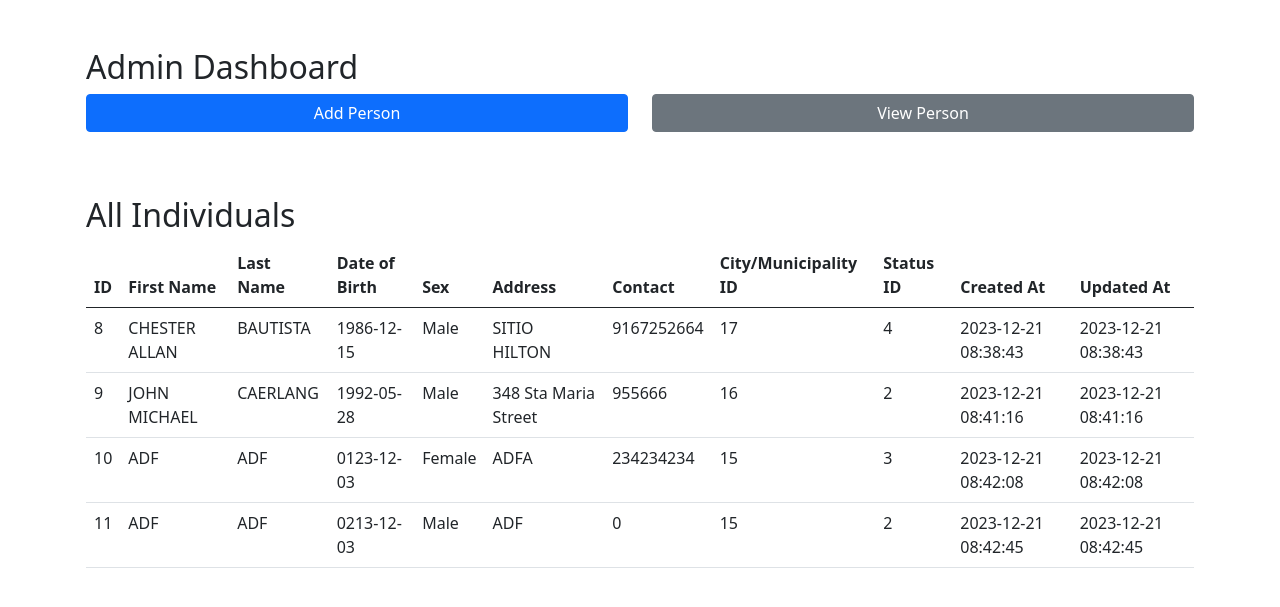
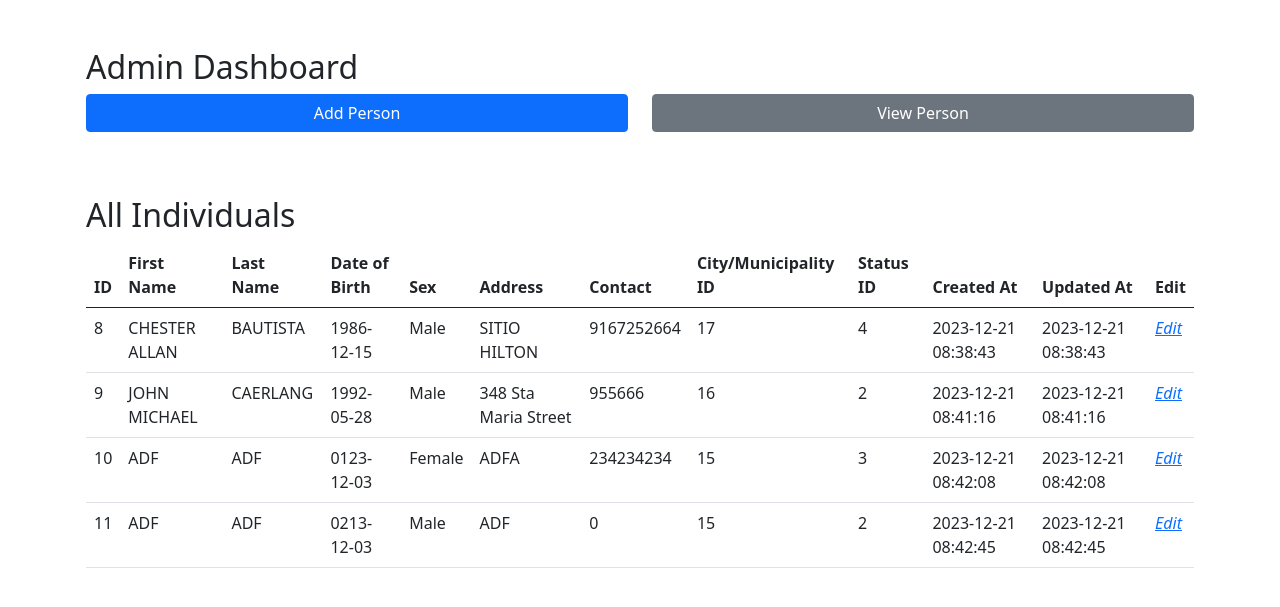
Before and after one commit to techcodedu/exam, a PHP site: page /admin/view_person.php in a window 1280 px wide. Shown: the top 607 px of the page. Run offline with PHP 8.4, Linux system fonts and the light colour scheme; data comes from the database, SQL or seed files in the repository; some libraries are stand-ins or nearby versions.

Commit message:
Update view_person.php

```diff
--- a/admin/view_person.php
+++ b/admin/view_person.php
@@ -24,6 +24,7 @@ include('settings.php');
                 <th>Status ID</th>
                 <th>Created At</th>
                 <th>Updated At</th>
+                <th>Edit</th>
             </tr>
         </thead>
         <tbody>
@@ -40,6 +41,11 @@ include('settings.php');
                 <td><?php echo htmlspecialchars($row['status_id']); ?></td>
                 <td><?php echo htmlspecialchars($row['created_at']); ?></td>
                 <td><?php echo htmlspecialchars($row['updated_at']); ?></td>
+                <td>
+                    <a href="/admin/edit_person.php?id=<?php echo $row['id']; ?>">
+                        <i class="fas fa-edit">Edit</i>
+                    </a>
+                </td>
             </tr>
             <?php endwhile; ?>
         </tbody>
```
